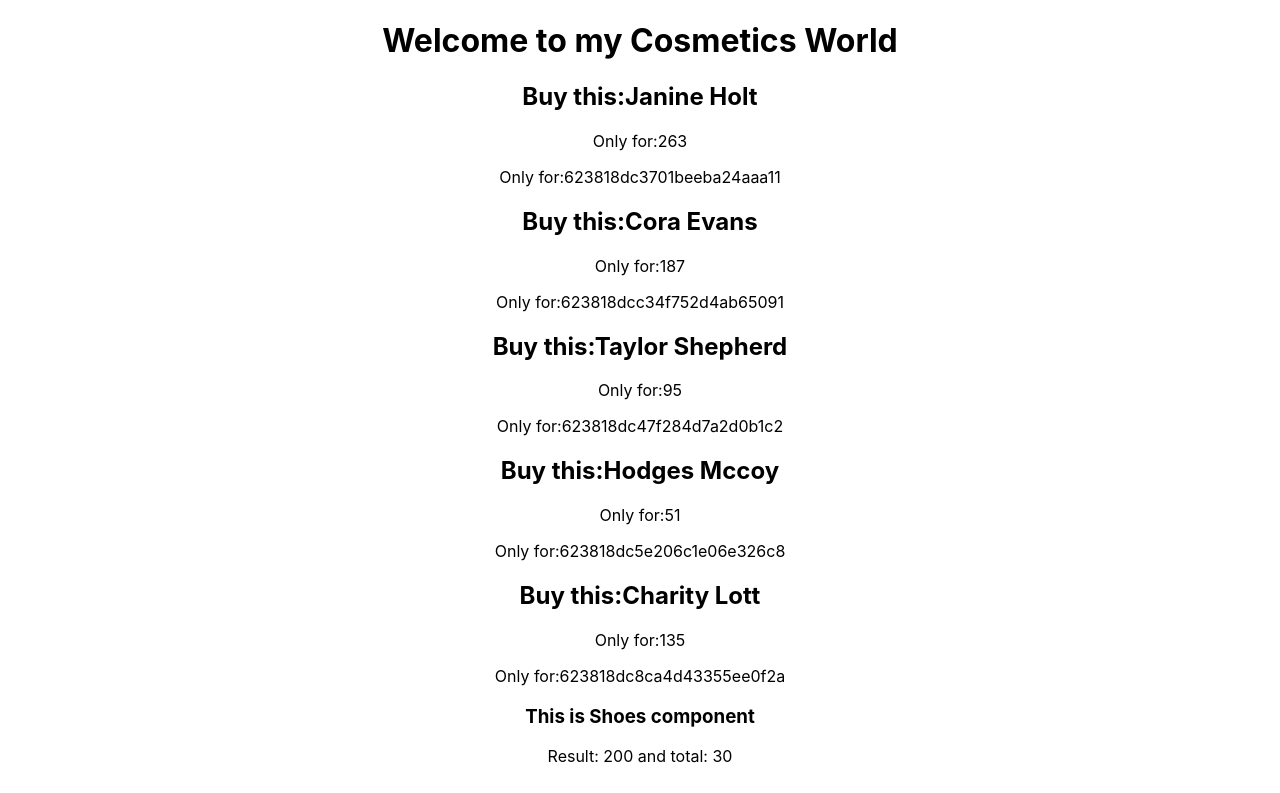
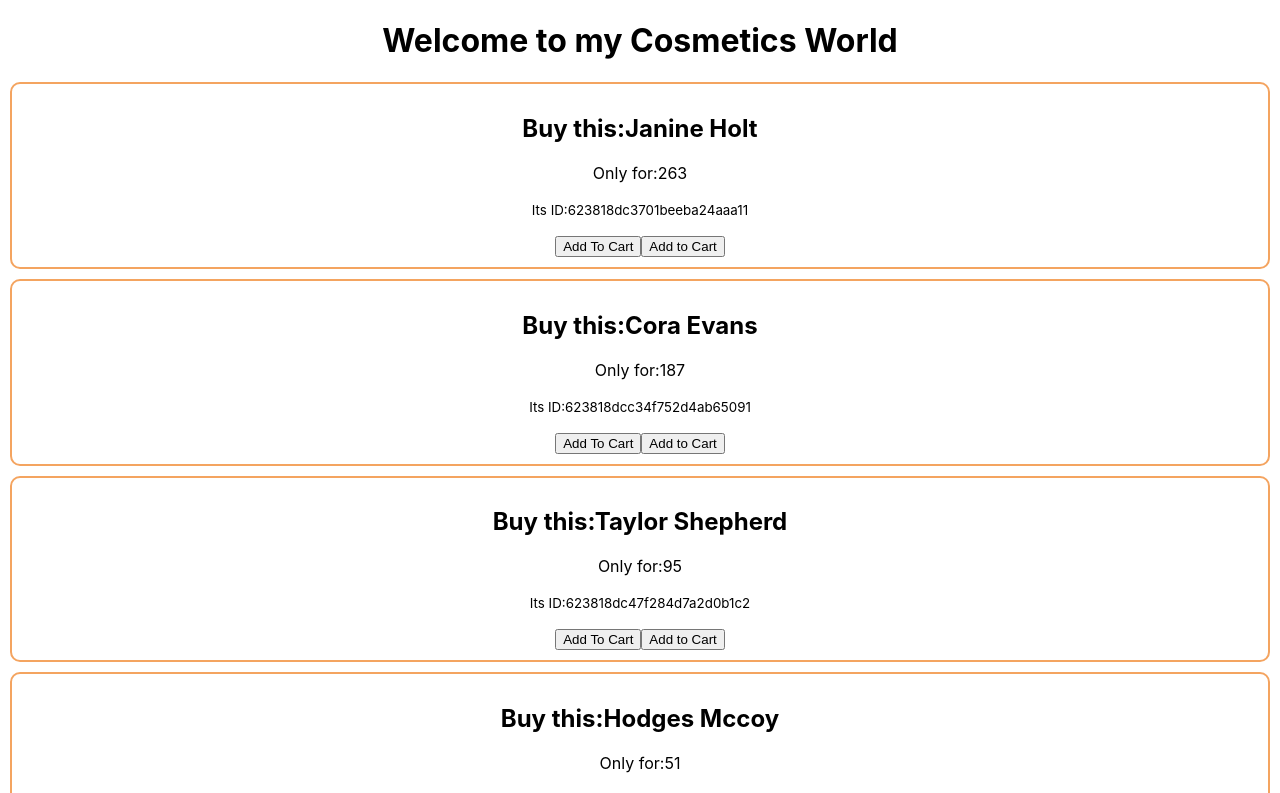
Before and after one commit to Shaheenalam35/React-storage-and-handler-, a React (Create React App) app: page / in a window 1280 px wide. Shown: the top 793 px of the page. Built offline with nearby package versions, Linux system fonts and the light colour scheme.

Commit message:
Create event handler btn with parameter

```diff
--- a/src/components/Cosmetic/Cosmetic.css
+++ b/src/components/Cosmetic/Cosmetic.css
@@ -0,0 +1,6 @@
+.product {
+  border: 2px solid sandybrown;
+  margin: 10px;
+  padding: 10px;
+  border-radius: 10px;
+}
--- a/src/components/Cosmetic/Cosmetic.js
+++ b/src/components/Cosmetic/Cosmetic.js
@@ -1,12 +1,21 @@
 import React from "react";
+import "./Cosmetic.css";
 
 const Cosmetic = (props) => {
   const { name, price, id } = props.cosmetic;
+  const addToCart = (id) => {
+    console.log("item Added", id);
+  };
+  const addToCartWithParam = () => addToCart(id);
   return (
-    <div>
+    <div className="product">
       <h2>Buy this:{name}</h2>
       <p>Only for:{price} </p>
-      <p>Only for:{id} </p>
+      <p>
+        <small>Its ID:{id}</small>{" "}
+      </p>
+      <button onClick={addToCartWithParam}>Add To Cart</button>
+      <button onClick={() => addToCart(id)}>Add to Cart</button>
     </div>
   );
 };
```
